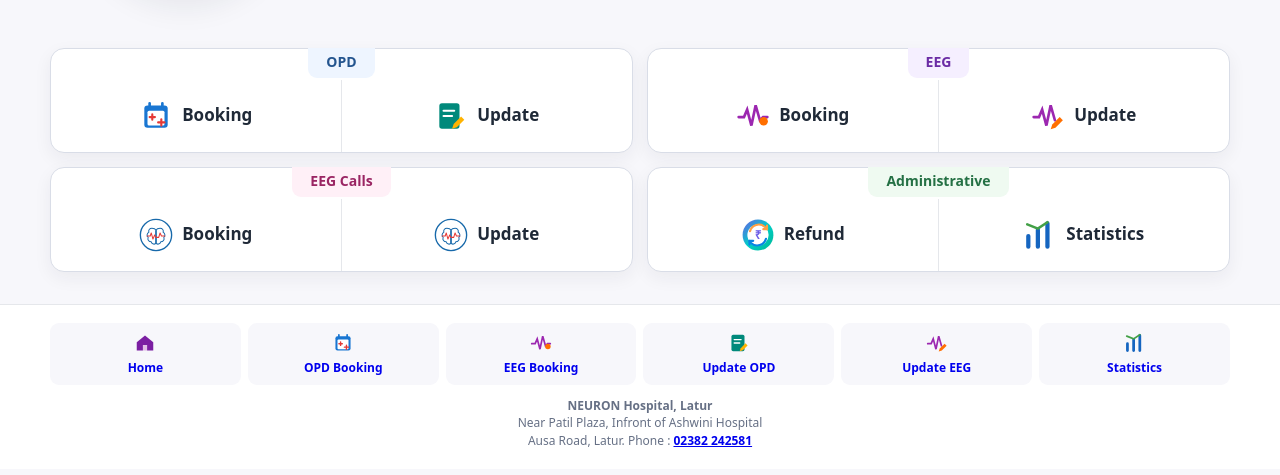
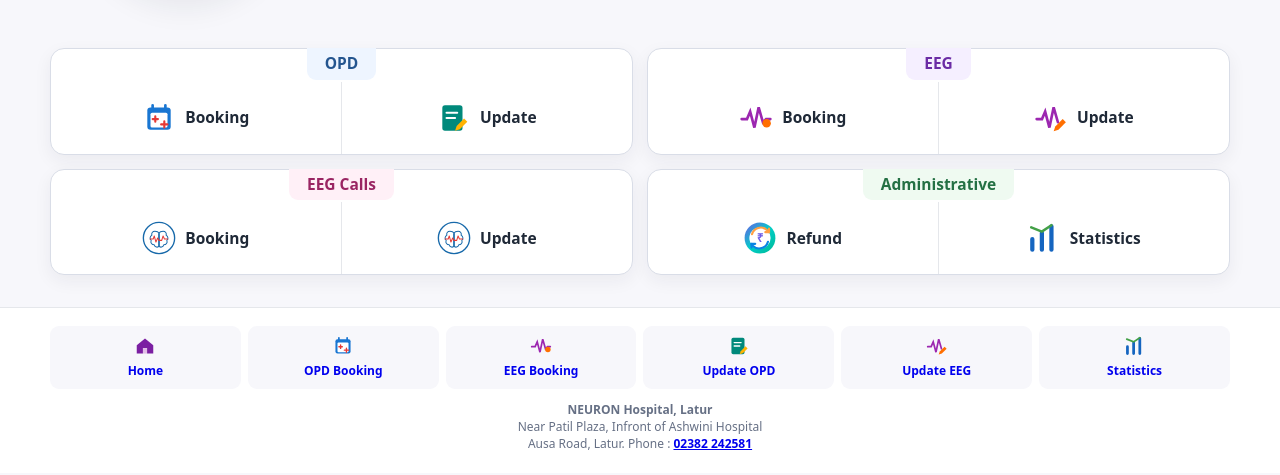
Before and after one commit to neuronhospital/newportal, a plain HTML site: page index.html in a window 1280 px wide. Shown: the part 325-800 px from the top of the page. Drawn offline with Linux system fonts and the light colour scheme.

Commit message:
Add files via upload

```diff
--- a/css/base.css
+++ b/css/base.css
@@ -152,7 +152,7 @@
 @media(max-width:699px){.service-summary{grid-template-columns:repeat(2,minmax(0,1fr));gap:8px}.service-card-title{min-width:82px;padding:8px 14px;font-size:18px}.service-card-body{min-height:72px;padding:10px 8px 12px}.service-metric span{font-size:13px}.service-metric strong{font-size:25px}.service-divider{height:42px}}
 
 
-/* Home portal grouped cards v169.1 */
+/* Home portal grouped cards v170.1 */
 .portal-grid{display:grid;gap:12px}
 .portal-section{
   position:relative;
@@ -169,16 +169,18 @@
   margin:-1px auto 0;
   padding:6px 18px 7px;
   border-radius:0 0 9px 9px;
-  font-size:14px;
+  font-size:15.5px;
   line-height:1.2;
   font-weight:850;
   text-align:center;
+  position:relative;
+  z-index:2;
 }
 .portal-section-opd .portal-section-title{background:#eef5ff;color:#24558f}
 .portal-section-eeg .portal-section-title{background:#f5efff;color:#6b2ca5}
 .portal-section-calls .portal-section-title{background:#fff0f7;color:#9a2563}
 .portal-section-admin .portal-section-title{background:#effaf1;color:#247044}
-.portal-actions{display:grid;grid-template-columns:1fr 1fr;min-height:68px;margin-top:2px}
+.portal-actions{position:relative;z-index:1;display:grid;grid-template-columns:1fr 1fr;min-height:68px;margin-top:2px}
 .portal-action{
   display:flex;
   align-items:center;
@@ -188,19 +190,19 @@
   padding:12px 10px;
   color:var(--ink);
   text-decoration:none;
-  font-size:16px;
+  font-size:14.5px;
   font-weight:750;
   -webkit-tap-highlight-color:transparent;
   transition:background .15s ease,transform .1s ease;
 }
 .portal-action:first-child{border-right:1px solid var(--line)}
-.portal-action:active{background:#f8f8fb}
+.portal-action:active{background:rgba(39,174,96,.10)}
 .portal-action:focus-visible{outline:2px solid var(--p);outline-offset:-2px;border-radius:10px}
 .portal-action strong{font-size:inherit;font-weight:750;white-space:nowrap}
 .portal-action .portal-icon{width:34px;height:34px;flex:0 0 34px;margin:0}
 @media(min-width:700px){
   .portal-grid{grid-template-columns:repeat(2,minmax(0,1fr));gap:14px}
   .portal-actions{min-height:72px}
-  .portal-action{font-size:17px}
+  .portal-action{font-size:15.5px}
 }
 @media(min-width:1050px){.portal-grid{grid-template-columns:repeat(2,minmax(0,1fr))}}
```
